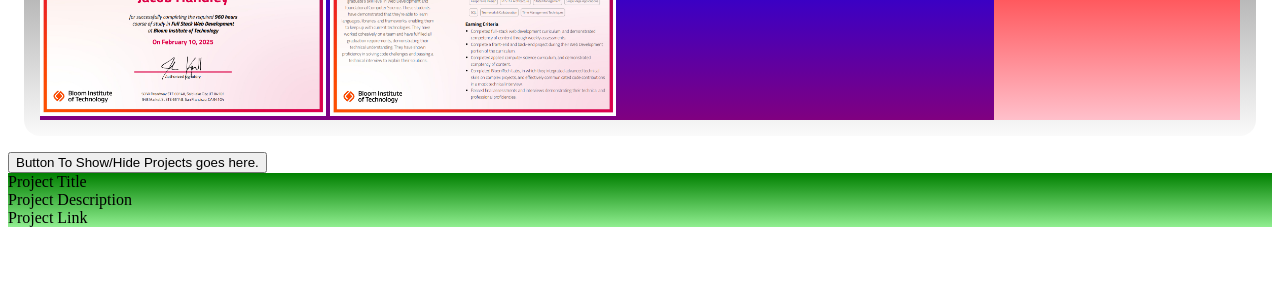
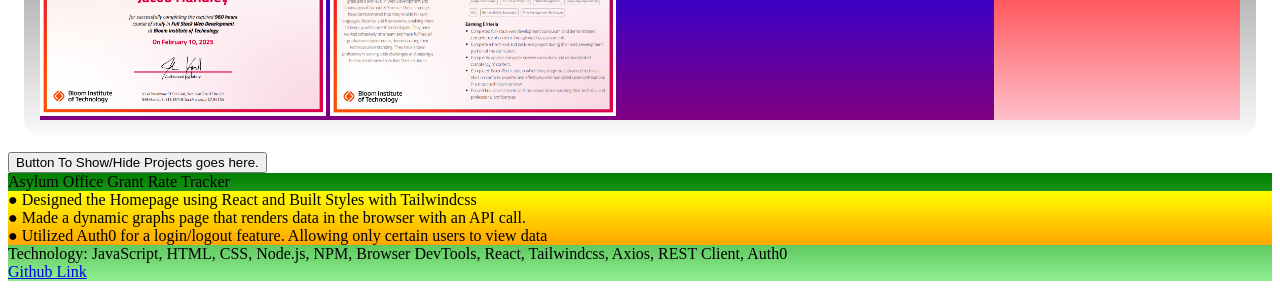
Before and after one commit to SkaarjShark/Personal-Website, a website: page index.html in a window 1280 px wide. Shown: the part 636-925 px from the top of the page. Before the commit the page ends 871 px from the top, so only its background shows below. Drawn offline with Linux system fonts and the light colour scheme.

Commit message:
Added some info and more structure to the example project.

```diff
--- a/index.html
+++ b/index.html
@@ -35,9 +35,14 @@
         <Button class="projects-button">Button To Show/Hide Projects goes here.</Button>
         <div class="projects-container">
             <div class="project">
-                <div>Project Title</div>
-                <div>Project Description</div>
-                <div>Project Link</div>
+                <div>Asylum Office Grant Rate Tracker</div>
+                <div class="bullets-container">
+                    <div>● Designed the Homepage using React and Built Styles with Tailwindcss</div>
+                    <div>● Made a dynamic graphs page that renders data in the browser with an API call.</div>
+                    <div>● Utilized Auth0 for a login/logout feature. Allowing only certain users to view data</div>
+                </div>
+                <div>Technology: JavaScript, HTML, CSS, Node.js, NPM, Browser DevTools, React, Tailwindcss, Axios, REST Client, Auth0</div>
+                <a href="https://github.com/SkaarjShark/asylum-office-grant-rate-tracker">Github Link</a>
             </div>
         </div>
         <script src="script.js"></script>
--- a/style.css
+++ b/style.css
@@ -69,6 +69,10 @@ html, body {
     background-image: linear-gradient(green, lightgreen);
 }
 
+.bullets-container {
+    background-image: linear-gradient(yellow, orange);
+}
+
 .hidden * {
     display: none;
 }
```
